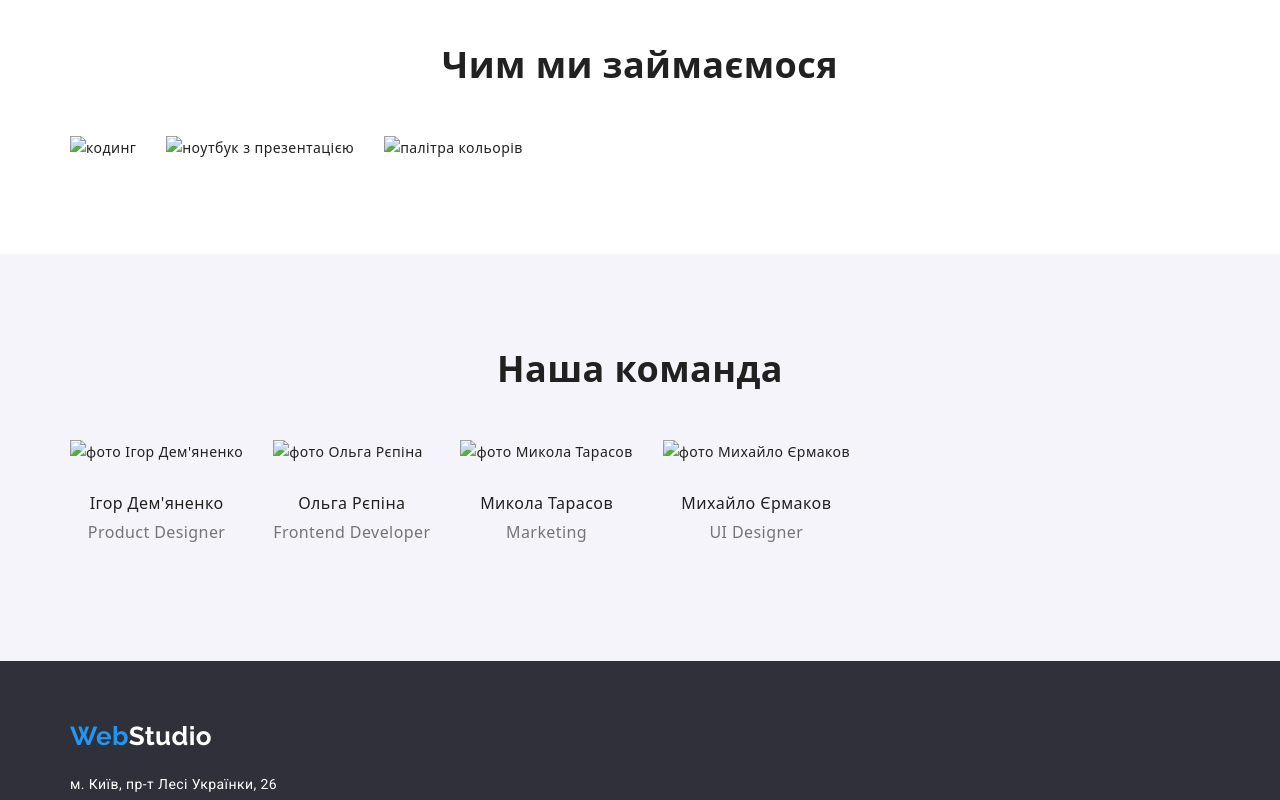
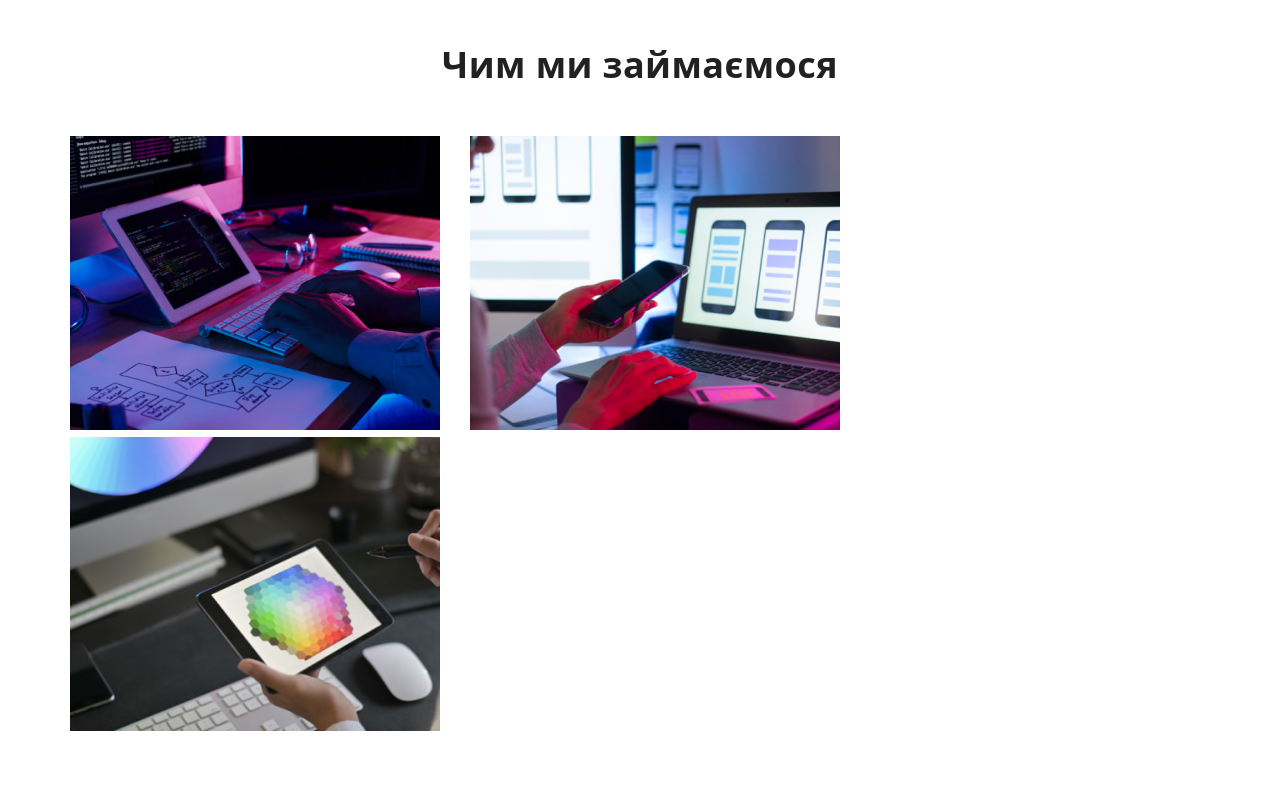
Before and after one commit to alonahaletska/goit-markup-hw-03333, a plain HTML site: page index.html in a window 1280 px wide. Shown: the part 920-1720 px from the top of the page. Drawn offline with nearby package versions, Linux system fonts and the light colour scheme.

Commit message:
change img

```diff
--- a/index.html
+++ b/index.html
@@ -72,9 +72,9 @@
         <div class="container">
             <h2 class="services-title">Чим ми займаємося</h2>
             <ul class="services-list list">
-                <li class="services-item"><img class="services-image" src="./images/box1.jpg" alt="кодинг" width="370"></li>
-                <li class="services-item"><img class="services-image" src="./images/box2.jpg" alt="ноутбук з презентацією" width="370"></li>
-                <li class="services-item"><img class="services-image" src="./images/box3.jpg" alt="палітра кольорів" width="370"></li>
+                <li class="services-item"><img class="services-image" src="./images/box-1.jpg" alt="кодинг" width="370"></li>
+                <li class="services-item"><img class="services-image" src="./images/box-2.jpg" alt="ноутбук з презентацією" width="370"></li>
+                <li class="services-item"><img class="services-image" src="./images/box-3.jpg" alt="палітра кольорів" width="370"></li>
             </ul>
         </div>
     </section>
@@ -84,22 +84,22 @@
             <h2 class="team-title">Наша команда</h2>
             <ul class="team-list list">
                 <li class="team-item">
-                    <img class="team-image" src="./images/img1.jpg" alt="фото Ігор Дем'яненко" width="270">
+                    <img class="team-image" src="./images/img-1.jpg" alt="фото Ігор Дем'яненко" width="270">
                     <h3 class="team-name">Ігор Дем'яненко</h3>
                     <p class="team-text">Product Designer</p>
                 </li>
                 <li class="team-item">
-                    <img class="team-image" src="./images/img2.jpg" alt="фото Ольга Рєпіна" width="270">
+                    <img class="team-image" src="./images/img-2.jpg" alt="фото Ольга Рєпіна" width="270">
                     <h3 class="team-name">Ольга Рєпіна</h3>
                     <p class="team-text">Frontend Developer</p>
                 </li>
                 <li class="team-item">
-                    <img class="team-image" src="./images/img3.jpg" alt="фото Микола Тарасов" width="270">
+                    <img class="team-image" src="./images/img-3.jpg" alt="фото Микола Тарасов" width="270">
                     <h3 class="team-name">Микола Тарасов</h3>
                     <p class="team-text">Marketing</p>
                 </li>
                 <li class="team-item">
-                    <img class="team-image" src="./images/img4.jpg" alt="фото Михайло Єрмаков" width="270">
+                    <img class="team-image" src="./images/img-4.jpg" alt="фото Михайло Єрмаков" width="270">
                     <h3 class="team-name">Михайло Єрмаков</h3>
                     <p class="team-text">UI Designer</p>
                 </li>
```
